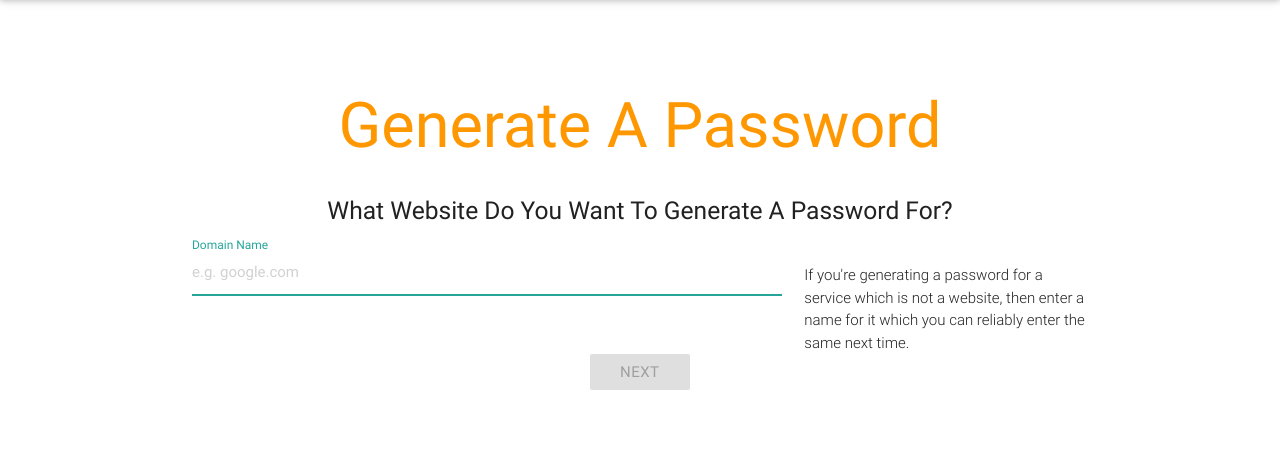
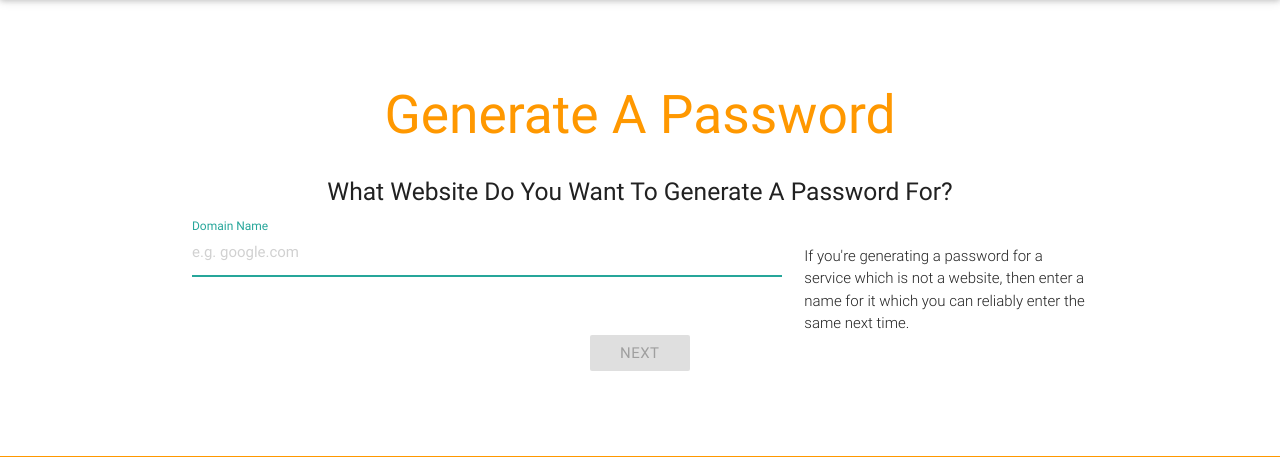
Before and after one commit to adamalton/twistpass, a Django app: template appengine/switchpass/core/templates/core/generator.html in a window 1280 px wide. Shown: the part 65-522 px from the top of the page. Run offline with Django 3.2, Linux system fonts and the light colour scheme; the template is opened without the code that fills it, so the values that code supplies are empty.

Commit message:
Changing the main heading from <h1> to <h2>.

```diff
--- a/appengine/switchpass/core/templates/core/generator.html
+++ b/appengine/switchpass/core/templates/core/generator.html
@@ -5,7 +5,7 @@
 	<div class="container">
 		<form>
 			<br><br>
-			<h1 class="header center orange-text">Generate A Password</h1>
+			<h2 class="header center orange-text">Generate A Password</h2>
 
 			<div class="step">
 				<div class="row center">
```
